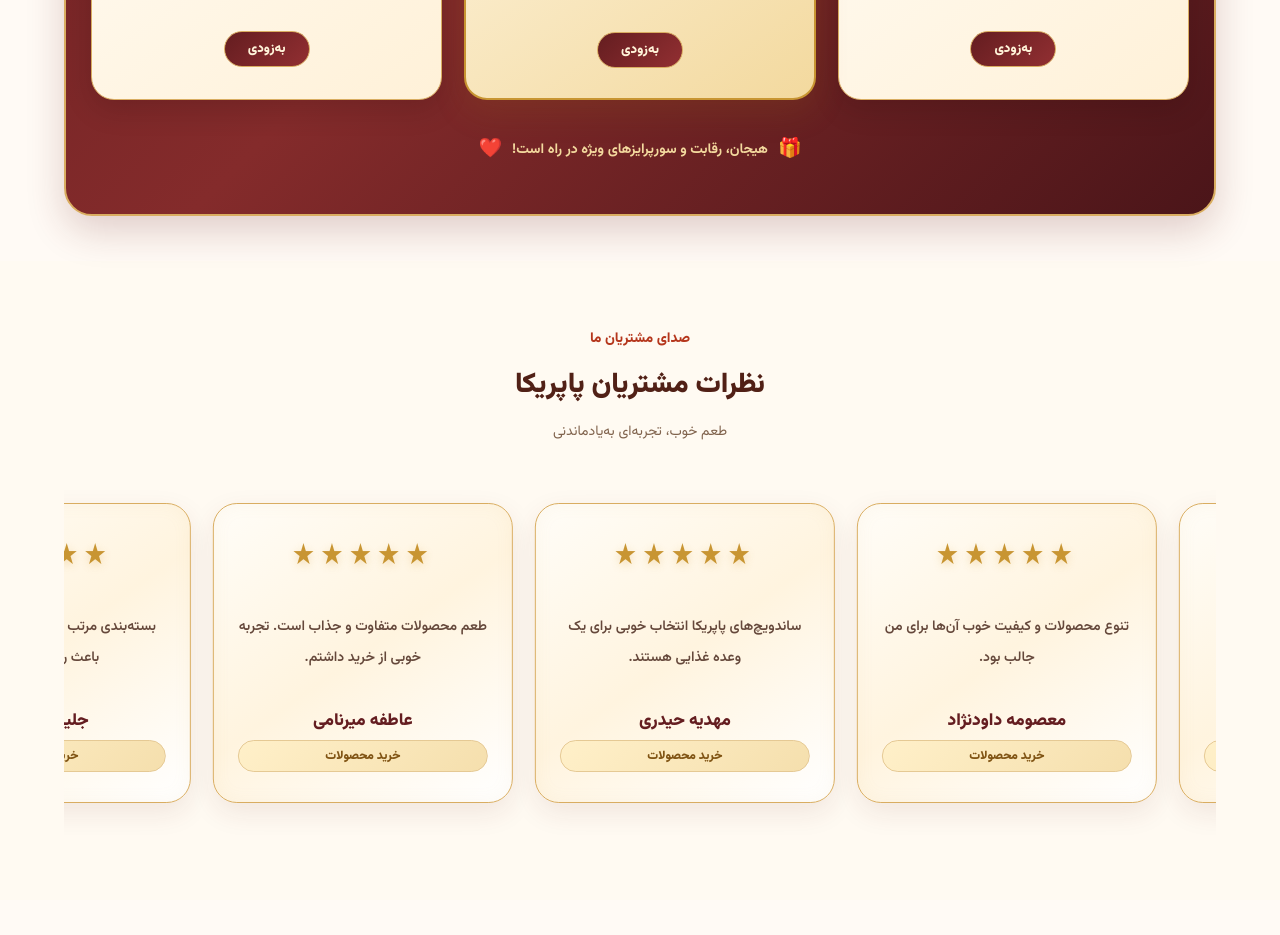
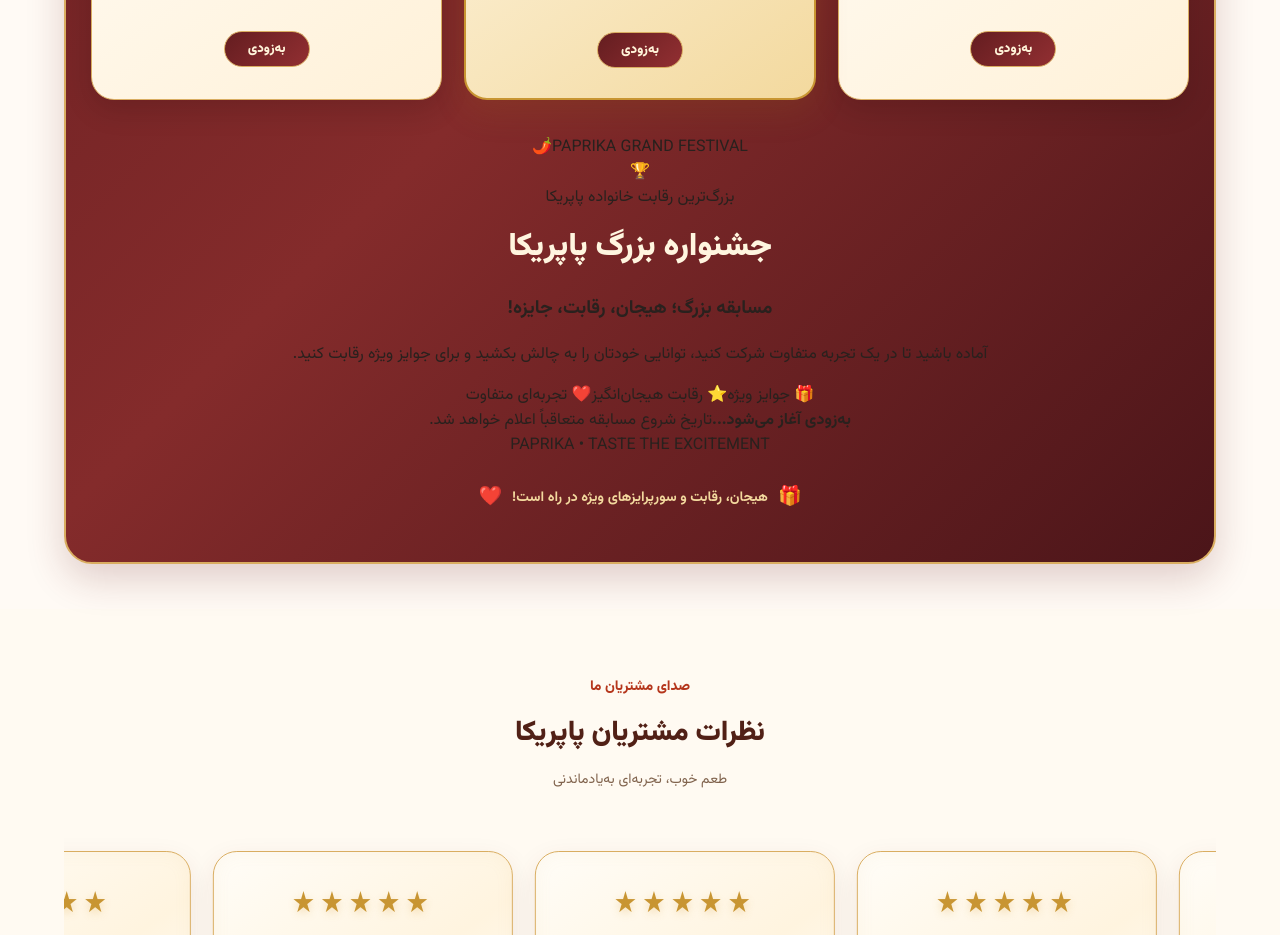
Before and after one commit to romistay/paprika-store, a React (Vite) app: page / in a window 1280 px wide. Shown: the part 3920-4855 px from the top of the page. Built offline with nearby package versions, Linux system fonts and the light colour scheme.

Commit message:
Update App.jsx

```diff
--- a/src/App.jsx
+++ b/src/App.jsx
@@ -1249,6 +1249,45 @@ setShowHamburgerMenu(false);
 
   </div>
 
+  <div className="grand-contest-poster">
+
+    <div className="grand-poster-top">
+      <span>PAPRIKA GRAND FESTIVAL</span>
+      <span>🌶️</span>
+    </div>
+
+    <div className="grand-trophy">🏆</div>
+
+    <span className="grand-poster-label">
+      بزرگ‌ترین رقابت خانواده پاپریکا
+    </span>
+
+    <h2>جشنواره بزرگ پاپریکا</h2>
+
+    <h3>مسابقه بزرگ؛ هیجان، رقابت، جایزه!</h3>
+
+    <p>
+      آماده باشید تا در یک تجربه متفاوت شرکت کنید،
+      توانایی خودتان را به چالش بکشید و برای جوایز ویژه رقابت کنید.
+    </p>
+
+    <div className="grand-poster-prizes">
+      <span>🎁 جوایز ویژه</span>
+      <span>⭐ رقابت هیجان‌انگیز</span>
+      <span>❤️ تجربه‌ای متفاوت</span>
+    </div>
+
+    <div className="grand-poster-countdown">
+      <strong>به‌زودی آغاز می‌شود...</strong>
+      <span>تاریخ شروع مسابقه متعاقباً اعلام خواهد شد.</span>
+    </div>
+
+    <div className="grand-poster-bottom">
+      PAPRIKA • TASTE THE EXCITEMENT
+    </div>
+
+  </div>
+
   <div className="contest-footer">
     <span>🎁</span>
     <strong>هیجان، رقابت و سورپرایزهای ویژه در راه است!</strong>
```
